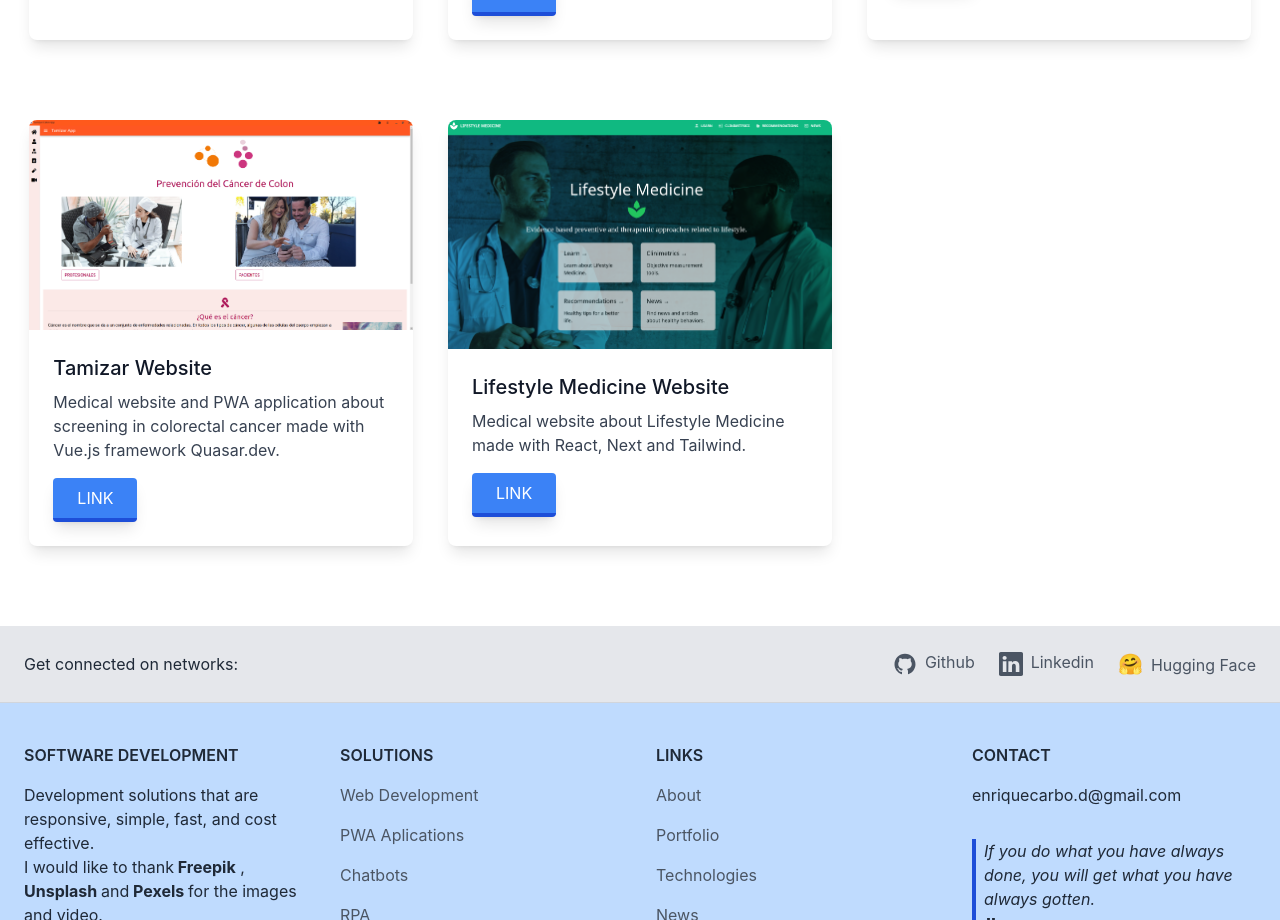
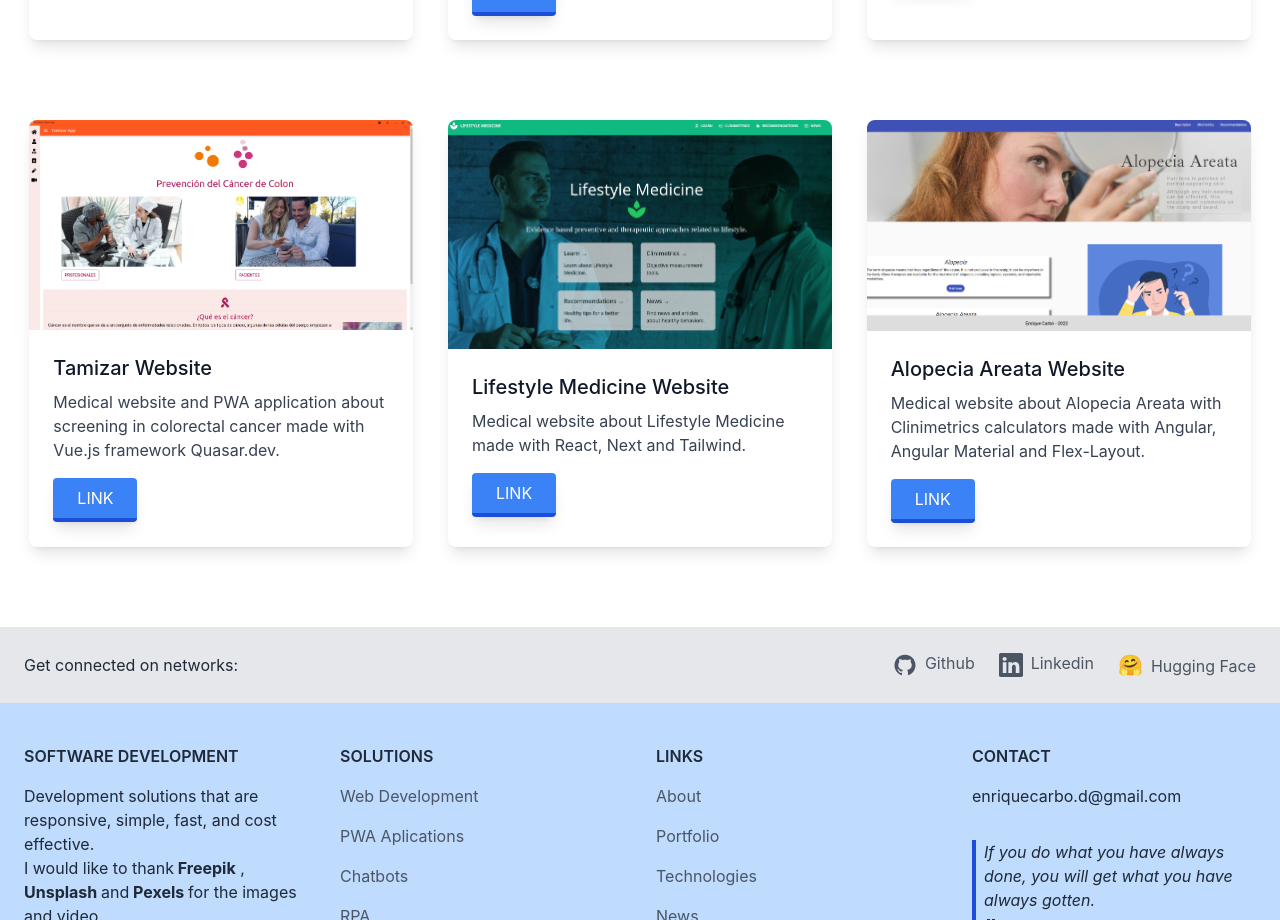
Before and after one commit to enrique-carbo/ecarbo-dev-develop, a Next.js app: page /portfolio in a window 1280 px wide. Shown: the part 1747-2667 px from the top of the page. Built offline with nearby package versions, Linux system fonts and the light colour scheme.

Commit message:
Add Alopeica Areata

```diff
--- a/pages/portfolio.jsx
+++ b/pages/portfolio.jsx
@@ -135,6 +135,13 @@ const Portfolio = () => {
               pathToImage= "/img/portafolio/lifestylemedicine.png"
             />
 
+            <Card
+            title= "Alopecia Areata Website"
+            description= "Medical website about Alopecia Areata with Clinimetrics calculators made with Angular, Angular Material and Flex-Layout."
+            link= "https://enrique-carbo.github.io/alopecia-areata/"
+            pathToImage= "/img/portafolio/alopecia-areata-web.png"
+            />
+
             </div>
 
         </Layout>
```
Also changed, not shown: data/news.json (+16 -0 lines), public/img/portafolio/alopecia-areata-web.png (added).
